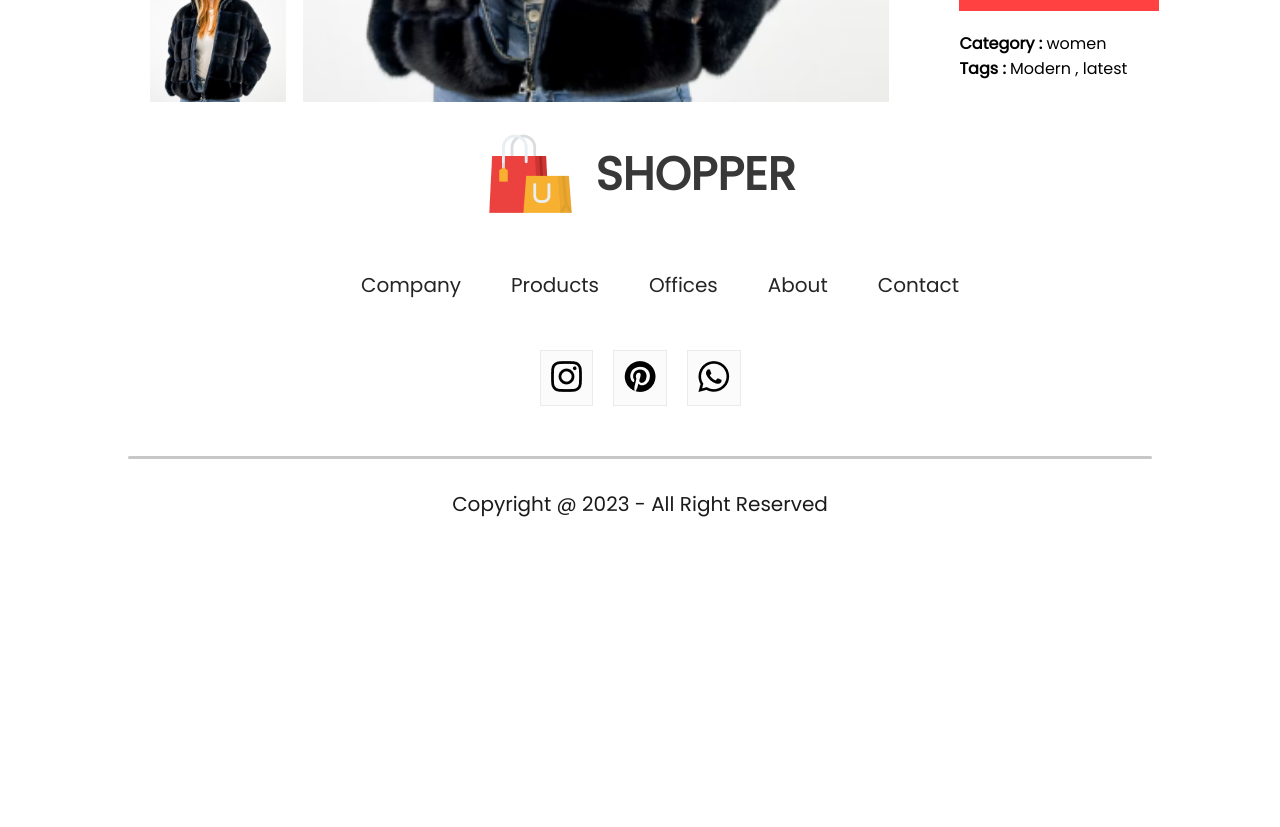
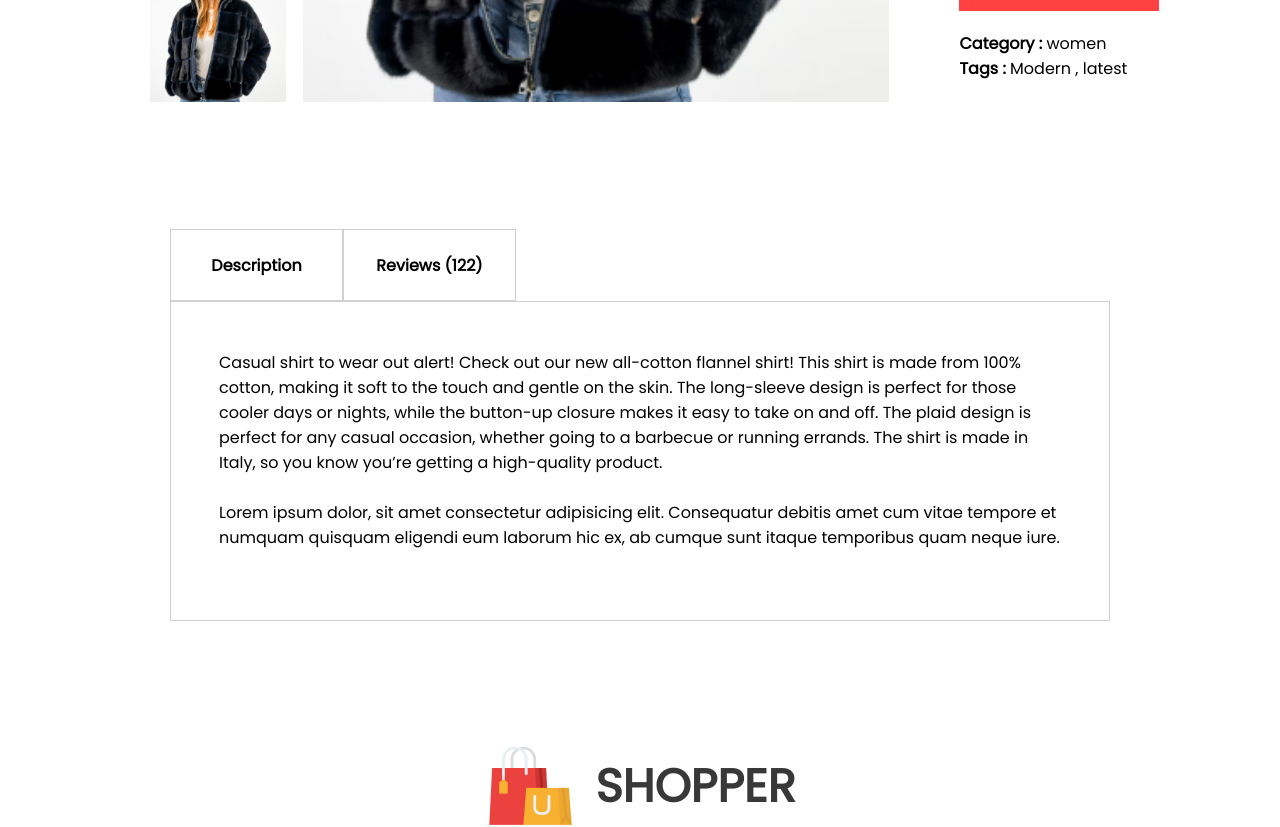
Before and after one commit to NoufaraAhamed/Shopper, a React (Create React App) app in the folder frontend/: page /product/1 in a window 1280 px wide. Shown: the part 840-1667 px from the top of the page. Before the commit the page ends 1389 px from the top, so only its background shows below. Built offline with nearby package versions, Linux system fonts and the light colour scheme.

Commit message:
feat: add descriptionbox

```diff
--- a/frontend/src/Components/DescriptionBox/DescriptionBox.css
+++ b/frontend/src/Components/DescriptionBox/DescriptionBox.css
@@ -0,0 +1,29 @@
+.descriptionbox{
+    margin: 120px 170px;
+
+}
+.descriptionbox-navigator{
+    display: flex;
+}
+.descriptionbox-nav-box{
+    display: flex;
+    align-items: center;
+    justify-content: center;
+    font-size: 16px;
+    font-weight: 600;
+    width: 171px ;
+    height: 70px;
+    border: 1px solid #d0d0d0;
+}
+.descriptionbox-nav-box .fade{
+    background: #fbfbfb;
+    color: #555;
+}
+.descriptionbox-description{
+    display: flex;
+    flex-direction: column;
+    gap: 25px;
+    border: 1px solid #d0d0d0;
+    padding: 48px;
+    padding-bottom: 70px;
+}
--- a/frontend/src/Components/DescriptionBox/DescriptionBox.jsx
+++ b/frontend/src/Components/DescriptionBox/DescriptionBox.jsx
@@ -4,6 +4,16 @@ import './DescriptionBox.css'
 function DescriptionBox() {
   return (
     <div className='descriptionbox'>
+      <div className="descriptionbox-navigator">
+        <div className="descriptionbox-nav-box">Description</div>
+        <div className="descriptionbox-nav-box fade">Reviews (122)</div>
+      </div>
+      <div className="descriptionbox-description">
+        <p>
+        Casual shirt to wear out alert! Check out our new all-cotton flannel shirt! This shirt is made from 100% cotton, making it soft to the touch and gentle on the skin. The long-sleeve design is perfect for those cooler days or nights, while the button-up closure makes it easy to take on and off. The plaid design is perfect for any casual occasion, whether going to a barbecue or running errands. The shirt is made in Italy, so you know you’re getting a high-quality product.
+        </p>
+        <p>Lorem ipsum dolor, sit amet consectetur adipisicing elit. Consequatur debitis amet cum vitae tempore et numquam quisquam eligendi eum laborum hic ex, ab cumque sunt itaque temporibus quam neque iure.</p>
+      </div>
 
     </div>
   )
```
Also changed, not shown: frontend/src/Components/RelatedProducts/RelatedProducts.jsx (added, +17 -0 lines), frontend/src/Components/RelatedProducts/RelatedProducts.css (added).
